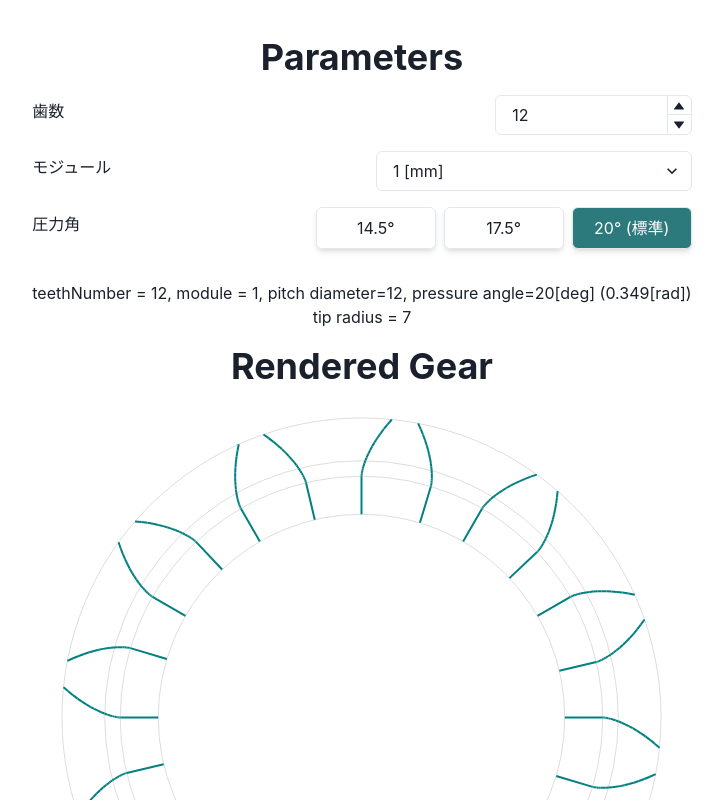
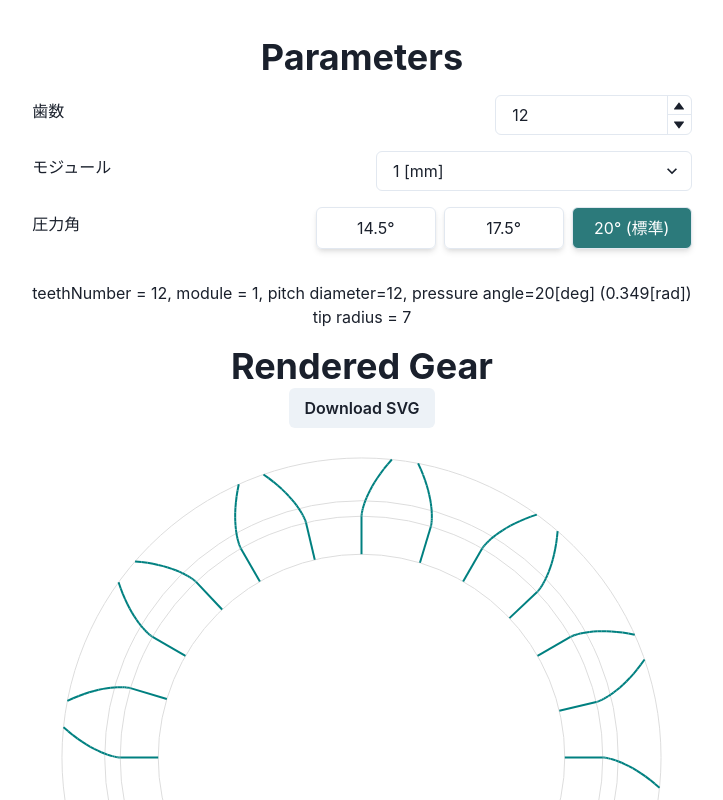
Before and after one commit to sw1227/gear-svg, a React (Vite) app: page / in a window 1280 px wide. Shown: the top 800 px of the page, without its empty margins (278-1001 px from the left). Built offline with nearby package versions, Linux system fonts and the light colour scheme.

Commit message:
feat: add svg download button

```diff
--- a/src/App.tsx
+++ b/src/App.tsx
@@ -1,7 +1,7 @@
 import { FC, useState, useEffect, useRef } from 'react'
 import { useRecoilState, useRecoilValue } from 'recoil'
 import './App.css'
-import { Box, Heading, VStack } from '@chakra-ui/react'
+import { Box, Button, Heading, VStack } from '@chakra-ui/react'
 import TeethNumberForm from './components/TeethNumberForm.tsx'
 import ModuleForm from './components/ModuleForm.tsx'
 import PressureAngleForm from './components/PressureAngleForm.tsx'
@@ -62,6 +62,25 @@ const App: FC = () => {
     };
   }, []);
 
+  // For svg download
+  const svgRef = useRef(null)
+  const handleDownload = () => {
+    const svgElement = svgRef.current
+    if (!svgElement) return
+    const serializer = new XMLSerializer()
+    const svgString = serializer.serializeToString(svgElement)
+    const blob = new Blob([svgString], { type: 'image/svg+xml;charset=utf-8' })
+    const url = URL.createObjectURL(blob)
+
+    const a = document.createElement('a')
+    a.href = url
+    a.download = 'image.svg'
+    document.body.appendChild(a)
+    a.click()
+    document.body.removeChild(a)
+    URL.revokeObjectURL(url)
+  };
+
   return (
     <>
       <Box p={4}>
@@ -80,9 +99,13 @@ const App: FC = () => {
 
         <Heading mt={4}>Rendered Gear</Heading>
 
+        {/* Download button */}
+        <Button onClick={handleDownload}>Download SVG</Button>
+
         <Box ref={svgContainerRef} display="flex" justifyContent="center" boxSizing='border-box'>
           {/* svg to draw a gear */}
           <svg
+            ref={svgRef}
             xmlns="http://www.w3.org/2000/svg"
             width={svgSize}
             height={svgSize}
```
